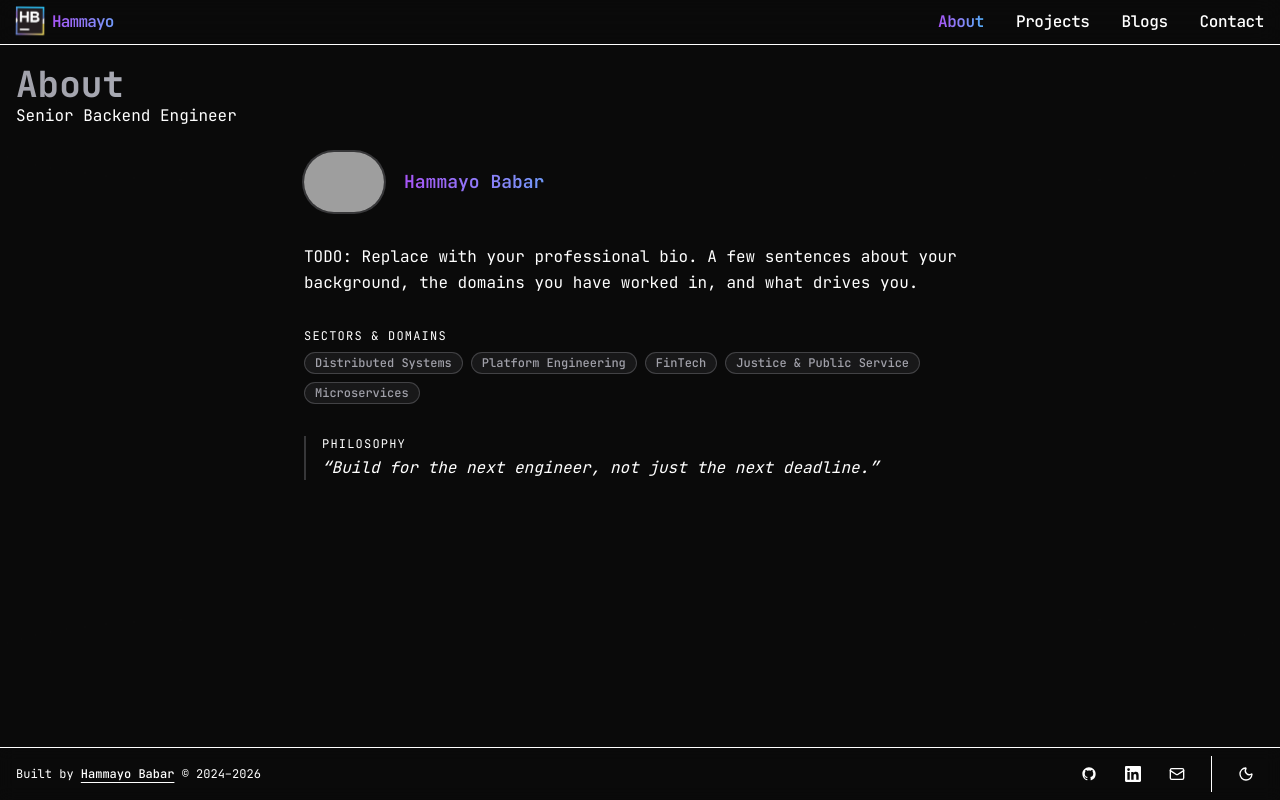
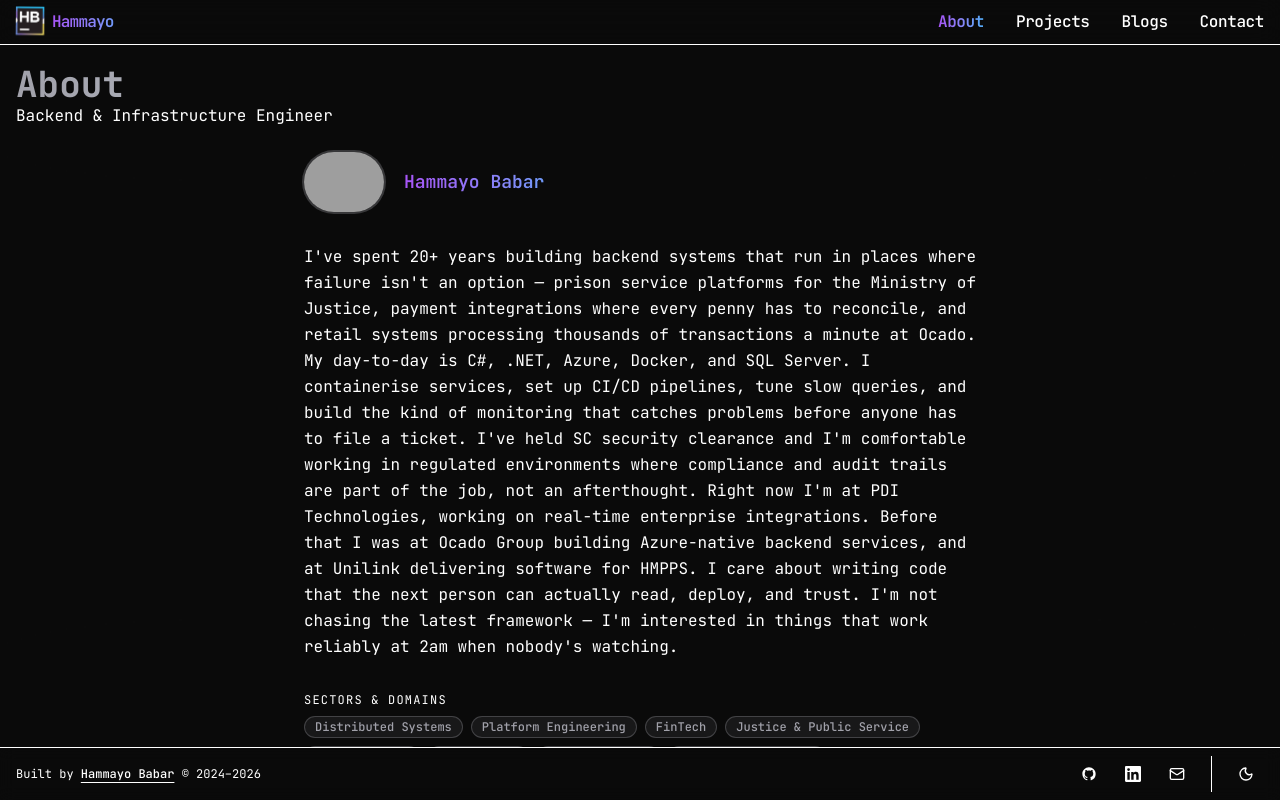
Before and after one commit to hammayo/hammayo.github.io, a Next.js app: page /about in a window 1280 px wide. Built offline with nearby package versions, Linux system fonts and the light colour scheme; grey boxes are pictures that could not be loaded.

Commit message:
content: fill in about bio, expand sectors, add career timeline and projects intro

```diff
--- a/content/about.ts
+++ b/content/about.ts
@@ -1,31 +1,70 @@
 // content/about.ts
 // All about-page and homepage bio content.
-// Replace every TODO comment before merging to main.
+
+export type CareerEntry = {
+  period: string;
+  company: string;
+  role: string;
+  description: string;
+};
 
 export const about = {
-  name:            'Hammayo Babar',     // Full name — desktop
-  shortName:       'Hammy Babar',       // Short name — mobile (below md breakpoint)
-  tagline:         'Senior Backend Engineer',
-  careerStartYear: 2004,                // Years of experience = currentYear - careerStartYear
+  name:            'Hammayo Babar',
+  shortName:       'Hammy Babar',
+  tagline:         'Backend & Infrastructure Engineer',
+  careerStartYear: 2004,
 
-  // Homepage bio — first paragraph uses {stardate} and {years} tokens.
-  // {stardate} = YYYYMM.DD computed client-side daily.
-  // {years}    = currentYear - careerStartYear, updates each Jan 1.
+  // Homepage bio — {stardate} and {years} tokens computed client-side.
   homepageBioTemplate: "Captain's log, stardate {stardate}: For last {years} years, I've boldly navigated the digital frontier, charting solutions across uncharted sectors—finance's nebulae, justice's asteroid belts, and the bureaucratic wormholes of public service.",
 
-  // Additional static paragraphs shown below the template paragraph on the homepage.
   homepageBioExtra: [
     "Armed with a tricorder of Microsoft tech and a starship engineered from micro-services and Docker containers at warp speed, I've allied with Starfleet's HMPPS to dismantle legacy system Borgs and assimilate innovation. My crew? A cross-functional away team, trained in the Vulcan discipline of clean code and the Klingon art of relentless problem-solving.",
     'Mission priority: To seek out new patterns, elevate civilizations with scalable tech, and ensure no enterprise is left stranded in the alpha quadrant of obsolescence. Engage at will — let\'s pioneer the final frontier of software, where no challenge has gone before. 🖖',
   ],
 
-  // /about page — longer professional bio. Replace TODO before merging.
-  bio: 'TODO: Replace with your professional bio. A few sentences about your background, the domains you have worked in, and what drives you.',
+  bio: "I've spent 20+ years building backend systems that run in places where failure isn't an option — prison service platforms for the Ministry of Justice, payment integrations where every penny has to reconcile, and retail systems processing thousands of transactions a minute at Ocado.\n\nMy day-to-day is C#, .NET, Azure, Docker, and SQL Server. I containerise services, set up CI/CD pipelines, tune slow queries, and build the kind of monitoring that catches problems before anyone has to file a ticket. I've held SC security clearance and I'm comfortable working in regulated environments where compliance and audit trails are part of the job, not an afterthought.\n\nRight now I'm at PDI Technologies, working on real-time enterprise integrations. Before that I was at Ocado Group building Azure-native backend services, and at Unilink delivering software for HMPPS.\n\nI care about writing code that the next person can actually read, deploy, and trust. I'm not chasing the latest framework — I'm interested in things that work reliably at 2am when nobody's watching.",
 
-  sectors:   ['Distributed Systems', 'Platform Engineering', 'FinTech', 'Justice & Public Service', 'Microservices'],
+  sectors: [
+    'Distributed Systems',
+    'Platform Engineering',
+    'FinTech',
+    'Justice & Public Service',
+    'Microservices',
+    'Azure Cloud',
+    'DevOps & CI/CD',
+    'Retail & E-Commerce',
+  ],
+
   philosophy: 'Build for the next engineer, not just the next deadline.',
 
-  // next/image src — prepend basePath in the component.
-  // Falls back to /_hb-logo.png if avatar.jpg is absent.
+  careerTimeline: [
+    {
+      period: '2024 – Present',
+      company: 'PDI Technologies',
+      role: 'Backend / Integration Engineer',
+      description: 'Real-time enterprise integrations for fuel forecourt systems — pump controllers, site controllers, DOMS and OPT data feeds, POS kiosk systems, payment transactions, and third-party loyalty integrations. Docker, Azure, TeamCity CI/CD.',
+    },
+    {
+      period: '2024',
+      company: 'Ocado Group',
+      role: 'Backend Engineer',
+      description: 'Azure Functions, Service Bus, and data pipelines supporting online retail operations at scale.',
+    },
+    {
+      period: '2020 – 2024',
+      company: 'Unilink Software',
+      role: 'Software Engineer',
+      description: 'Microservices for the prison service (MoJ/HMPPS). Kafka, Jenkins, Docker containerisation of legacy .NET services. SC security cleared.',
+    },
+    {
+      period: '2018 – 2020',
+      company: 'IN-SYNC Group',
+      role: 'Software Engineer',
+      description: 'Payment integrations, Vue.js, RabbitMQ, and Octopus Deploy. FinTech domain.',
+    },
+  ] satisfies CareerEntry[],
+
+  projectsIntro: "Most of my professional work lives behind firewalls and NDAs — prison systems, payment platforms, and enterprise retail integrations that you'll never see on GitHub. But here are the projects I can talk about, along with some personal work that shows how I think about problems.",
+
   avatarPath: '/images/avatar.jpg',
 };
```
